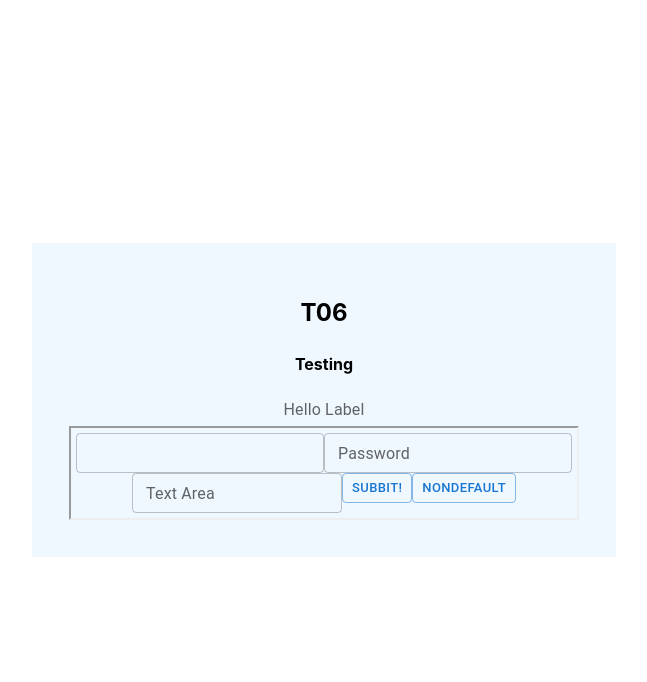
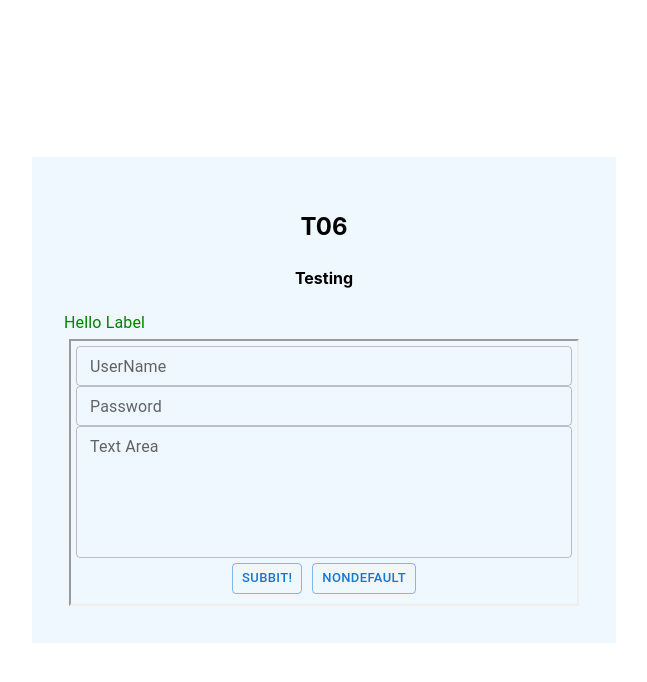
Before and after one commit to TonyGravagno/react-mui-wrapper-tests, a React (Vite) app: page / in a window 1280 px wide. Shown: the top 682 px of the page, without its empty margins (316-963 px from the left). Built offline with nearby package versions, Linux system fonts and the light colour scheme.

Commit message:
Adapt MUI to new styling - WIP

```diff
--- a/src/app.config.ts
+++ b/src/app.config.ts
@@ -113,11 +113,11 @@ export const config: AppConfigJson = {
         verticalAlign: 'text-bottom',
         textAlign: 'left',
         color: 'green',
-        width: '40%',
+        width: '100%',
       },
       formFieldInput: {
         textAlign: 'left',
-        width: '60%',
+        width: '100%',
       },
     },
   },
--- a/src/components/Label/MUI/Label.tsx
+++ b/src/components/Label/MUI/Label.tsx
@@ -1,7 +1,9 @@
 import { LabelProps, MuiProps } from '..'
 import { InputLabel as MuiLabel } from '@mui/material'
+import { config } from '@root/app.config'
 export const Label = (props: LabelProps) => {
   //  const reactProps = props as ReactProps
   const muiProps = props as MuiProps
-  return <MuiLabel {...muiProps} />
+  const style = muiProps.style ?? config.styles.current().formFieldLabel
+  return <MuiLabel {...muiProps} style={style} />
 }
--- a/src/components/SubmitButton/MUI/SubmitButton.tsx
+++ b/src/components/SubmitButton/MUI/SubmitButton.tsx
@@ -14,6 +14,7 @@ export const SubmitButton = (props: SubmitButtonProps) => {
       size={config.ui.button_size}
       variant={config.ui.button_variant}
       children={config.ui.submit_text}
+      style={config.styles.current().submitButton}
       {...muiProps}
     />
   )
--- a/src/components/TextArea/MUI/TextArea.tsx
+++ b/src/components/TextArea/MUI/TextArea.tsx
@@ -15,7 +15,9 @@ export const TextArea = (props: TextAreaProps) => {
       name={config.ui.id_name}
       size={config.ui.text_size}
       variant={config.ui.text_variant}
+      rows={config.ui.textarea_rows}
       maxRows={config.ui.textarea_maxRows}
+      style={config.styles.current().formFieldInput}
       {...muiProps}
     />
   )
--- a/src/components/TextField/MUI/TextField.tsx
+++ b/src/components/TextField/MUI/TextField.tsx
@@ -12,6 +12,7 @@ export const TextField = (props: TextFieldProps) => {
       name={config.ui.id_name}
       size={config.ui.text_size}
       variant={config.ui.text_variant}
+      style={config.styles.current().formFieldInput}
       {...muiProps}
     />
   )
--- a/src/forms/TestForm06/TestForm06.tsx
+++ b/src/forms/TestForm06/TestForm06.tsx
@@ -20,7 +20,7 @@ export const TestForm06 = () => {
       <Label>Hello Label</Label>
       <form onSubmit={handleSubmit} style={config.styles.current().formContainer}>
         <TextField
-          label={<Label>UserName</Label>}
+          label="UserName" //{<Label>UserName</Label>}
           type="text"
           value={username}
           onChange={e => setUsername(e.target.value)}
```
